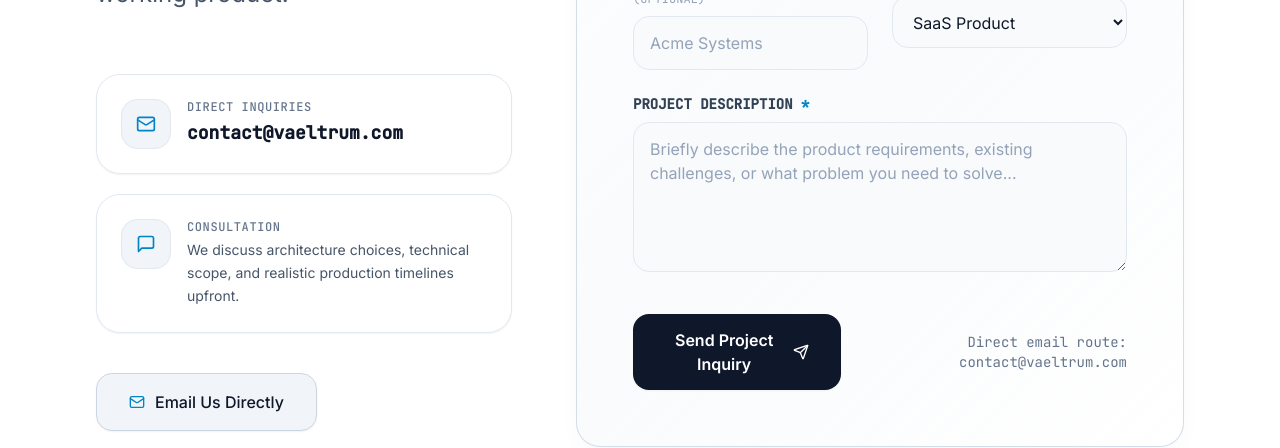
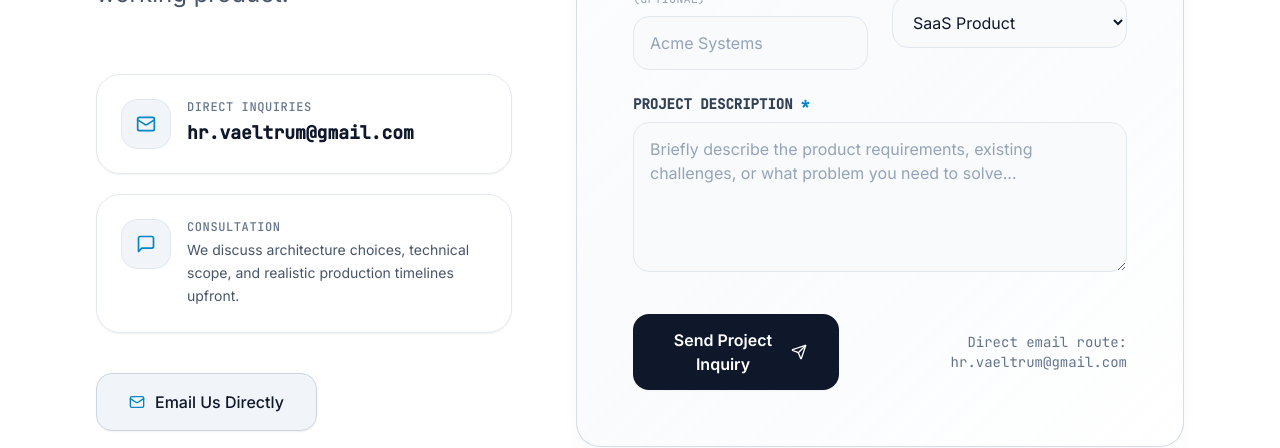
Before and after one commit to VAELTRUM/vaeltrum, a React (Vite) app: page / in a window 1280 px wide. Shown: the part 10980-11428 px from the top of the page. Built offline with nearby package versions, Linux system fonts and the light colour scheme.

Commit message:
feat: update company email to hr.vaeltrum@gmail.com across all channels and contact forms

```diff
--- a/src/data/content.ts
+++ b/src/data/content.ts
@@ -2,7 +2,7 @@ import { CorePrinciple, ProcessStage, ServiceItem, TechStackCategory } from '../
 
 export const COMPANY_NAME = 'VAELTRUM';
 export const COMPANY_TAGLINE = 'Engineering Ideas Into Products.';
-export const COMPANY_EMAIL = 'contact@vaeltrum.com';
+export const COMPANY_EMAIL = 'hr.vaeltrum@gmail.com';
 
 export const NAV_LINKS = [
   { label: 'Home', href: '#hero' },
```
